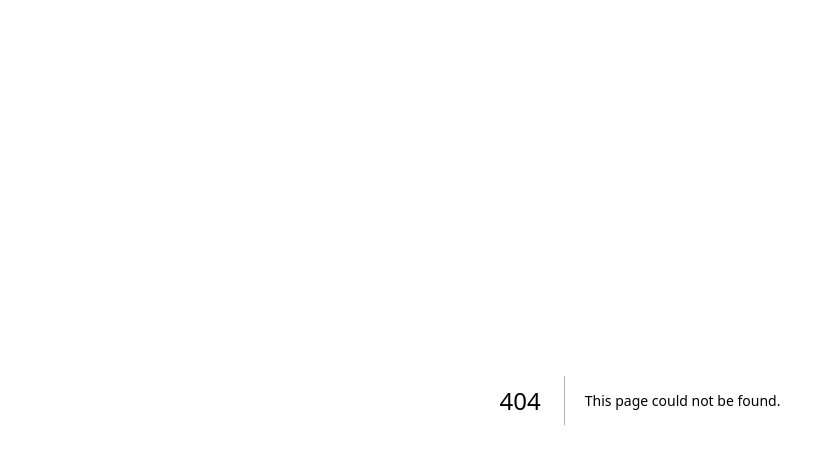
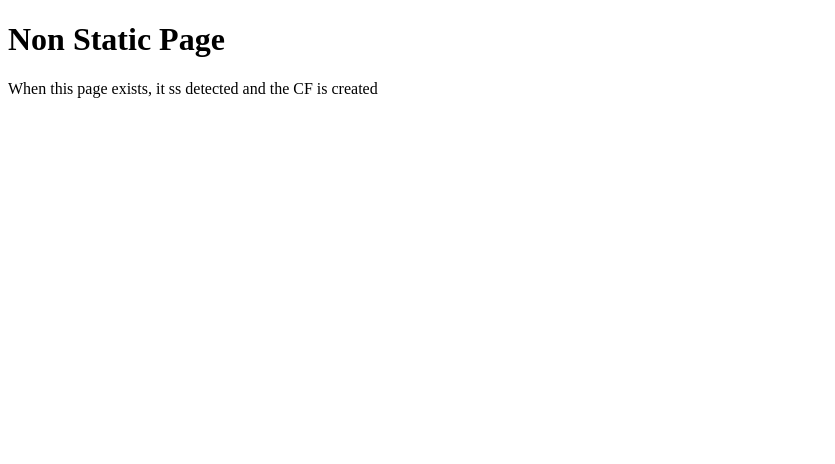
Before and after one commit to ErickJoestar/Firebase-Next-SSR-Auth, a Next.js app: page /1 in a window 1280 px wide. Before the commit this address had no page. Shown: the top 464 px of the page, without its empty margins (0-835 px from the left). Built offline with nearby package versions, Linux system fonts and the light colour scheme.

Commit message:
add non static page

```diff
--- /dev/null
+++ b/src/pages/[id].tsx
@@ -0,0 +1,8 @@
+export default function NonStaticPage() {
+  return (
+    <main>
+      <h1>Non Static Page</h1>
+      <p>When this page exists, it ss detected and the CF is created</p>
+    </main>
+  )
+}
```
